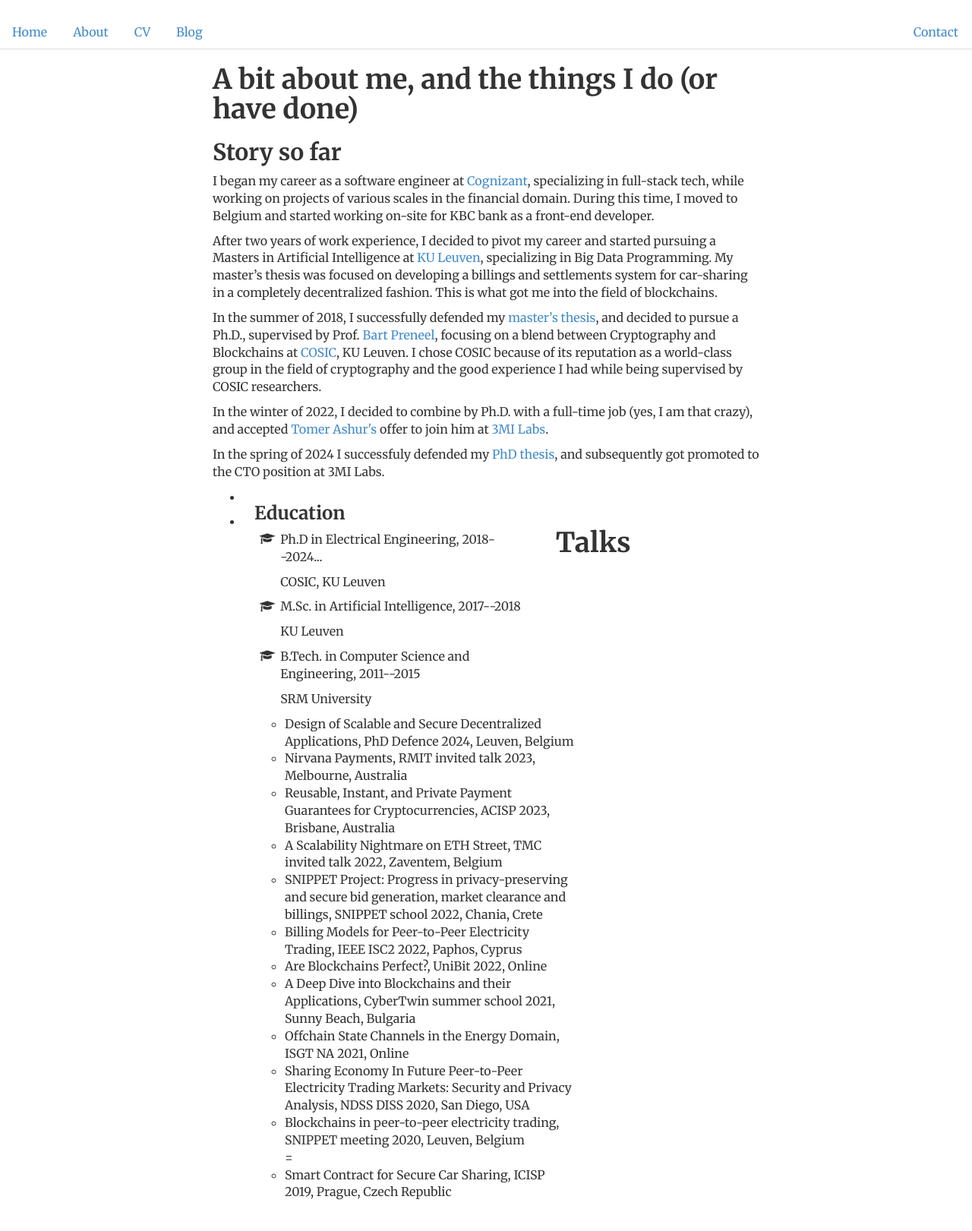
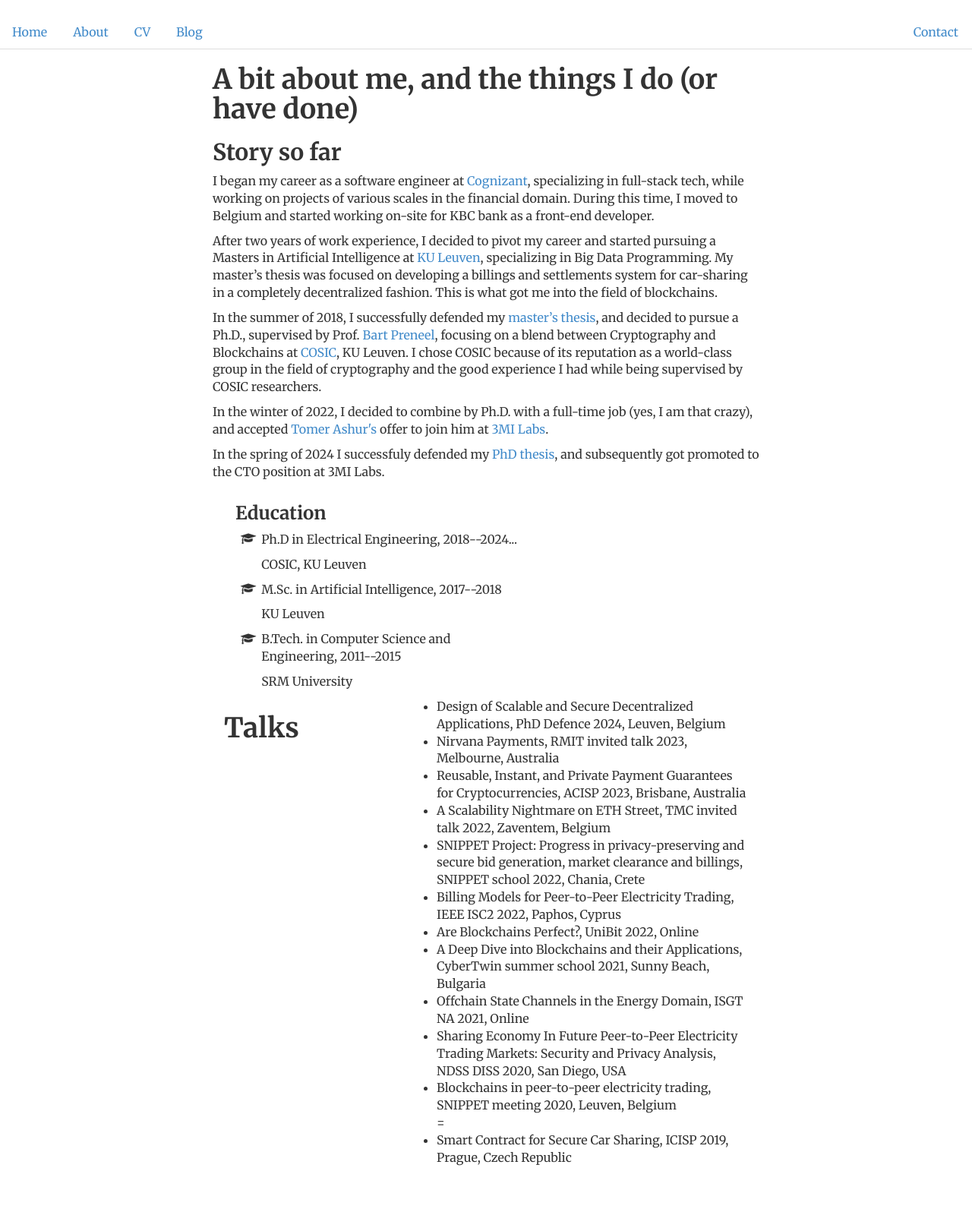
Before and after one commit to AkashMVerma/akashmadhusudan.github.io, a Jekyll site: the page built from about/index.html, in a window 1280 px wide. Shown: the whole page at 76% size. Built offline with Jekyll 4.4.1, drawn with Linux system fonts in a browser that asks for light colours; a style sheet for code colours, icons or effects is not loaded; after the commit the page ends 1586 px from its top, so only the background shows below that.

Commit message:
Updating my about page

```diff
--- a/about/index.html
+++ b/about/index.html
@@ -20,9 +20,8 @@
   <p>In the spring of 2024 I successfuly defended my <a href="https://kuleuven.limo.libis.be/discovery/search?query=any,contains,LIRIAS4158026&tab=LIRIAS&search_scope=lirias_profile&vid=32KUL_KUL:Lirias&offset=0" target="_blank">PhD thesis</a>, and subsequently got promoted to the CTO position at 3MI Labs.</p>
   </p>
 
-
-  <ul>
-    <li> <div class="col-sm-7">
+  <div class="container">
+    <div class="col-sm-7">
       <h3>Education</h3>
       <ul class="ul-edu fa-ul">
 
@@ -49,12 +48,12 @@
             <p class="institution">SRM University</p>
           </div>
         </li>
-      </li>
+
       </ul>
     </div>
+  </div>
 
-
-    <li><div class="col-xs-12 col-md-4 section-heading">
+    <div class="col-xs-12 col-md-4 section-heading">
       <h1>Talks</h1>
 
     </div>
@@ -73,8 +72,7 @@
           <li>Blockchains in peer-to-peer electricity trading, SNIPPET meeting 2020, Leuven, Belgium</li>=
           <li>Smart Contract for Secure Car Sharing, ICISP 2019, Prague, Czech Republic</li>
       </ul>
-    </li>
-  </ul>
+
     </div>
 
 
```
